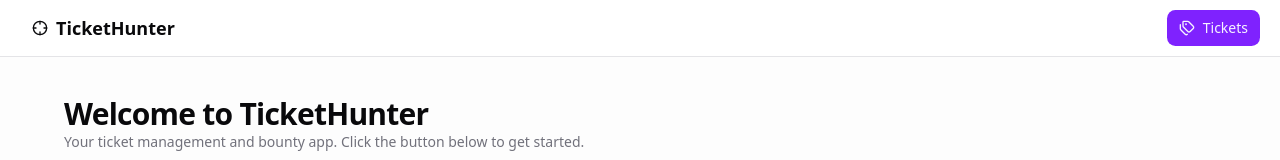
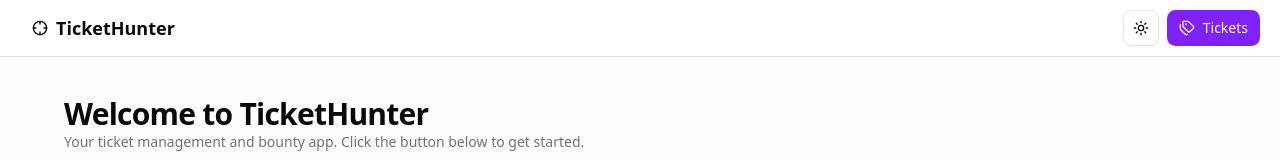
Before and after one commit to robinofskii/the-road-to-next-app, a Next.js app: page / in a window 1280 px wide. Shown: the top 160 px of the page. Built offline with nearby package versions, Linux system fonts and the light colour scheme.

Commit message:
feat: integrate ThemeSwitcher into HeaderNav for dynamic theme support

```diff
--- a/src/components/header-nav.tsx
+++ b/src/components/header-nav.tsx
@@ -1,9 +1,12 @@
+import { lazy } from "react";
 import Link from "next/link";
 import { LucideCrosshair, LucideTags } from "lucide-react";
 
 import { homePath, ticketsPath } from "@/app/paths";
 
 import { Button } from "./ui/button";
+
+const ThemeSwitcher = lazy(() => import("../components/theme/theme-switcher"));
 
 export const HeaderNav = () => {
   return (
@@ -18,12 +21,15 @@ export const HeaderNav = () => {
           </Button>
         </li>
         <li>
+          <div className="flex flex-row items-center gap-2">
+            <ThemeSwitcher />
             <Button asChild>
               <Link href={ticketsPath()}>
                 <LucideTags />
                 Tickets
               </Link>
             </Button>
+          </div>
         </li>
       </ul>
     </nav>
```
Lines whose indentation alone changed are shown as unchanged.
